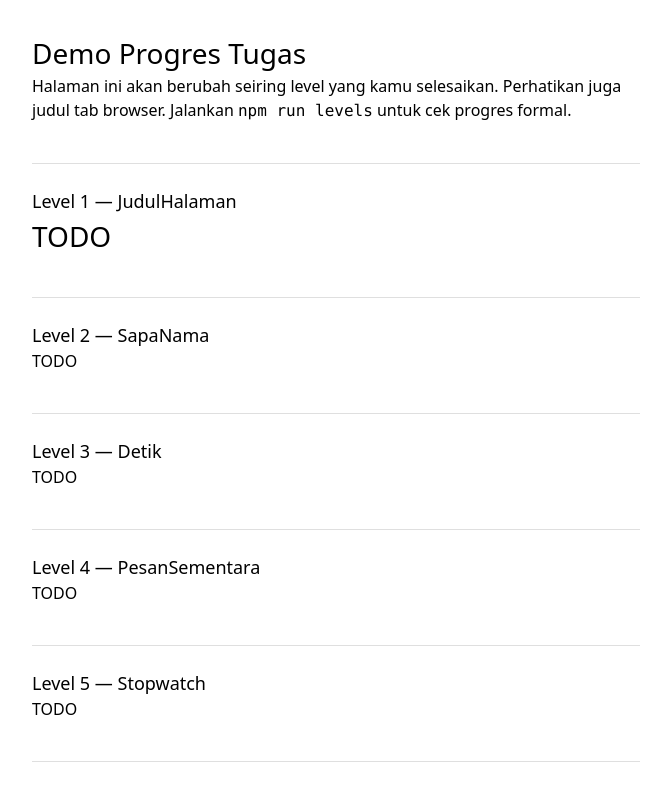
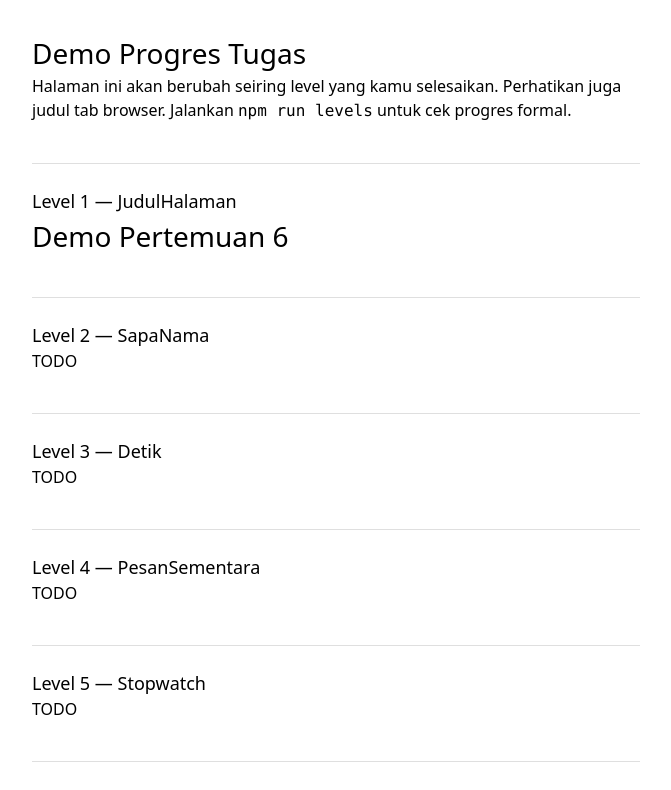
Before and after one commit to webdev-if-its/frontend-5053241034, a React (Vite) app in the folder pertemuan-06/: page / in a window 1280 px wide. Shown: the top 790 px of the page, without its empty margins (304-975 px from the left). Built offline with nearby package versions, Linux system fonts and the light colour scheme.

Commit message:
pertemuan-06: level 1 selesai

```diff
--- a/pertemuan-06/src/components/JudulHalaman.tsx
+++ b/pertemuan-06/src/components/JudulHalaman.tsx
@@ -4,6 +4,18 @@
 // useEffect (bukan di badan komponen), dan pastikan judul tab ikut berubah
 // saat prop judul berubah.
 // Lihat SOAL.md untuk kontrak lengkap.
-export function JudulHalaman(props: any) {
-  return <h1>TODO</h1>
+
+import { useEffect } from "react"
+
+type Props = {
+  judul: string
 }
+
+export function JudulHalaman({judul}: Props) {
+
+  useEffect(() => {
+    document.title = judul
+  })
+
+  return <h1>{judul}</h1>
+}
```
Also changed, not shown: 1 other file (tests, documents, lock files or other folders).
